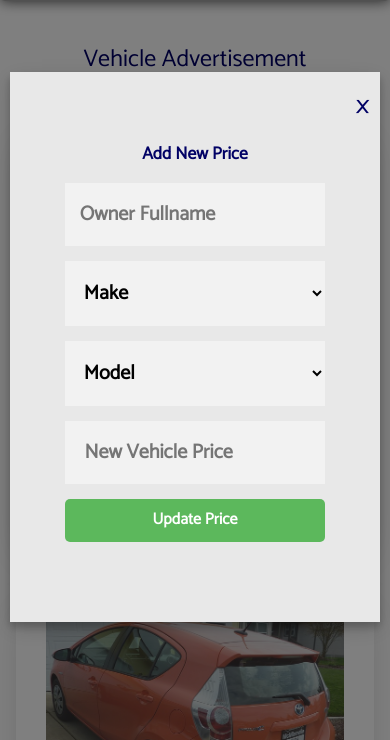
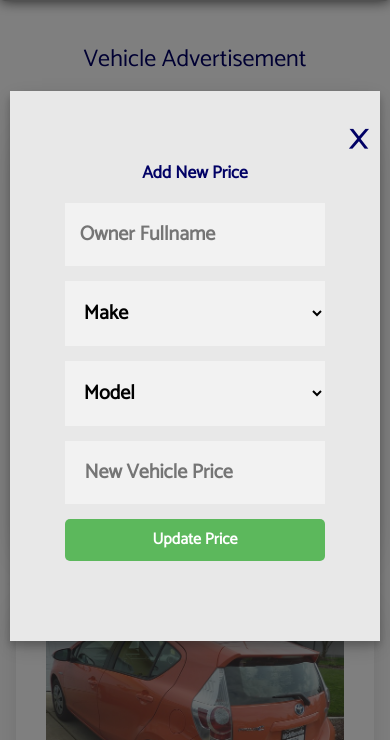
Before and after one commit to marusoft/Auto-Mart, a plain HTML site: page UI/view-ad.html in a window 390 px wide. Both pictures are taken after a click on the link "Update Price". Shown: the part 104-844 px from the top of the page. Drawn offline with Linux system fonts and the light colour scheme.

Commit message:
add media query to screen size of max-width:768px

```diff
--- a/UI/css/advert.css
+++ b/UI/css/advert.css
@@ -1,6 +1,4 @@
-*,
-*::before,
-*::after {
+* {
   box-sizing: border-box;
 }
 
@@ -407,6 +405,7 @@ form > h2 {
   }
 }
 
+/* Media Queries for modal update price */
 @media only screen and (max-width: 418px) {
   .update-modal-content {
     margin: 45% auto;
@@ -422,3 +421,19 @@ form > h2 {
     font-size: 20px;
   }
 }
+@media only screen and (max-width:768px){
+  .update-modal-content {
+    margin: 50% auto;
+    width:95%;
+  }
+  .close-update-modal {
+    color: #010165;
+    float: right;
+    font-size: 45px;
+  }
+  .close-update-modal:hover {
+    cursor: pointer;
+    color: #fa4359;
+  }
+
+}
```
